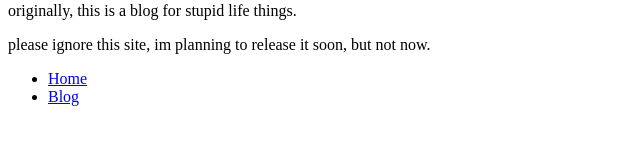
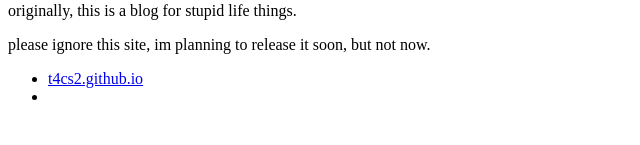
Before and after one commit to T4CS2/t4cs2.io.github, a plain HTML site: page index.html in a window 1280 px wide. Shown: the part 125-270 px from the top of the page, without its empty margins (0-640 px from the left). Drawn offline with Linux system fonts and the light colour scheme.

Commit message:
Update index.html

```diff
--- a/index.html
+++ b/index.html
@@ -12,8 +12,8 @@
     <p>please ignore this site, im planning to release it soon, but not now.</p>
     <nav>
     <ul>
-        <li><a href="/">Home</a></li>
-        <li><a href="/blog/">Blog</a></li> <!t4cs2.io.github/t4cs.io.github/>
+        <li><a href="/">t4cs2.github.io</a></li>
+        <li><a href="/blog/"></a></li> <!t4cs2.io.github/t4cs.io.github/>
     </ul>
 </nav>
 
```
